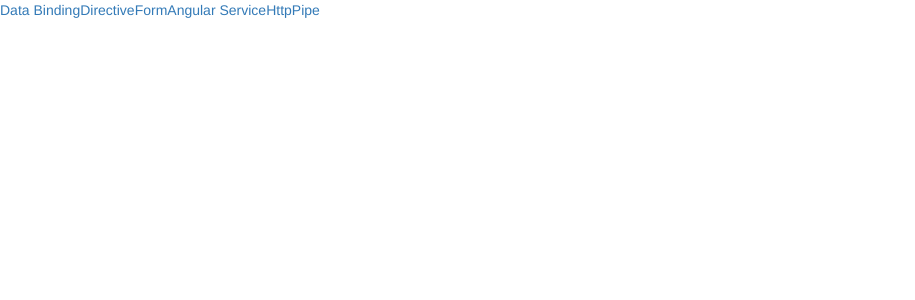
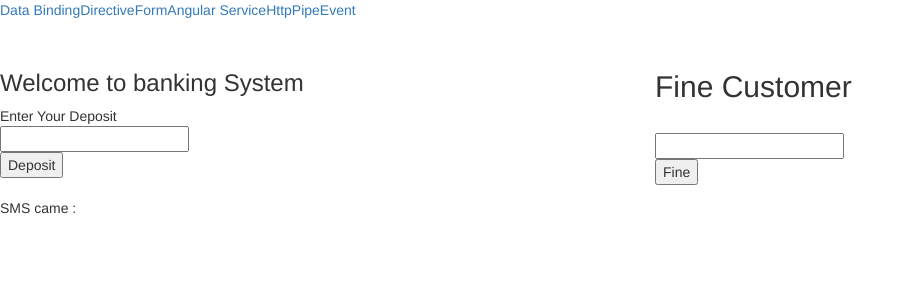
Before and after one commit to Eminda/angularGuide, an Angular app: page /event in a window 1280 px wide. Before the commit this address led to /. Shown: the top 300 px of the page, without its empty margins (0-915 px from the left). Built offline with nearby package versions, Linux system fonts and the light colour scheme.

Commit message:
Event in Angular 4

```diff
--- a/src/app/app.component.html
+++ b/src/app/app.component.html
@@ -5,6 +5,7 @@
   <a routerLink="/angularService">Angular Service</a>
   <a routerLink="/http">Http</a>
   <a routerLink="/pipe">Pipe</a>
+  <a routerLink="/event">Event</a>
 </div>
 
 <router-outlet></router-outlet>
--- /dev/null
+++ b/src/app/communicate-between-components/bank-ledger/bank-ledger.component.html
@@ -0,0 +1,11 @@
+<div class="col-md-6">
+  <h2>Fine Customer </h2><br>
+  <input #fine />
+  <br>
+  <button (click)="fineCustomer(fine.value)">Fine</button>
+  <div *ngFor="let leg of ledger">
+    {{leg}}
+  </div>
+  <br>
+  <br>
+</div>
--- /dev/null
+++ b/src/app/communicate-between-components/bank-ledger/bank-ledger.component.ts
@@ -0,0 +1,38 @@
+import {Component, EventEmitter, Input, OnChanges, OnInit, Output, SimpleChanges} from '@angular/core';
+
+@Component({
+  selector: 'app-bank-ledger',
+  templateUrl: './bank-ledger.component.html',
+  styleUrls: ['./bank-ledger.component.css']
+})
+export class BankLedgerComponent implements OnInit, OnChanges {
+
+  @Input()
+  deposit;
+
+  @Output()
+  private sms = new EventEmitter<String>();
+
+  ledger = [];
+
+
+  constructor() {
+  }
+
+  ngOnChanges(changes: SimpleChanges): void {
+    if (changes.deposit && !changes.deposit.isFirstChange()) {
+      this.ledger.push('Deposit : ' + this.deposit);
+      this.sms.emit('Deposit Happened : ' + this.deposit);
+    }
+  }
+
+  ngOnInit() {
+  }
+
+  fineCustomer(value: any) {
+    this.ledger.push('Fine : ' + value);
+    this.sms.emit('Bank Charges applied for your account : ' + value);
+  }
+
+
+}
--- /dev/null
+++ b/src/app/communicate-between-components/communicate-between-components.component.html
@@ -0,0 +1,18 @@
+<div class="row">
+  <div class="col-md-6">
+    <h3>Welcome to banking System</h3>
+
+    Enter Your Deposit
+    <br>
+    <input #dep />
+    <br>
+    <button (click)="deposit(dep.value)">Deposit</button>
+    <br>
+    <br>
+    SMS came : <br>
+    {{sms}}
+  </div>
+
+  <app-bank-ledger [deposit]="latestDeposit" (sms)="showSMS($event)"></app-bank-ledger>
+
+</div>
--- /dev/null
+++ b/src/app/communicate-between-components/communicate-between-components.component.ts
@@ -0,0 +1,31 @@
+import {Component, OnInit} from '@angular/core';
+
+@Component({
+  selector: 'app-communicate-between-components',
+  templateUrl: './communicate-between-components.component.html',
+  styleUrls: ['./communicate-between-components.component.css']
+})
+export class CommunicateBetweenComponentsComponent implements OnInit {
+  value = 0;
+  latestDeposit: Number;
+  sms;
+
+  constructor() {
+  }
+
+  ngOnInit() {
+  }
+
+  deposit(value: any) {
+    this.latestDeposit = value;
+  }
+
+  getDeposit() {
+    return this.latestDeposit;
+  }
+
+  showSMS(event) {
+    this.sms = event;
+  }
+
+}
```
Also changed, not shown: src/app/app.module.ts (+7 -2 lines), src/app/communicate-between-components/bank-ledger/bank-ledger.component.css (added), src/app/communicate-between-components/communicate-between-components.component.css (added), 2 other files (tests, documents, lock files or other folders).
